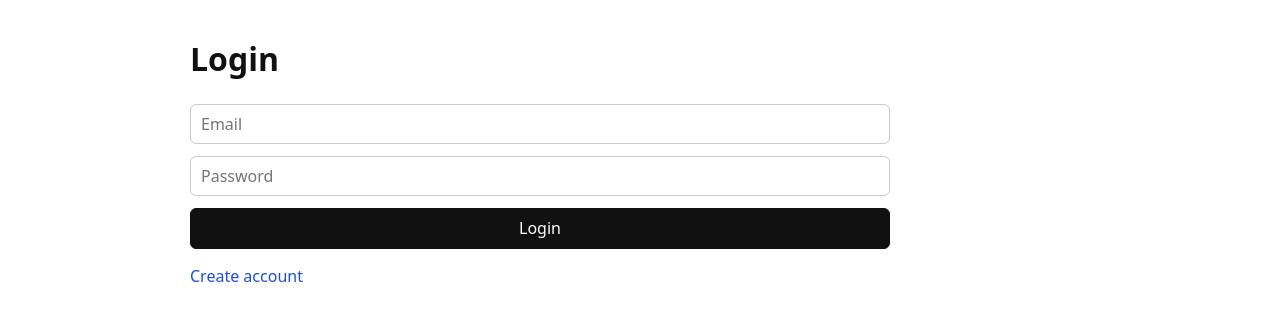
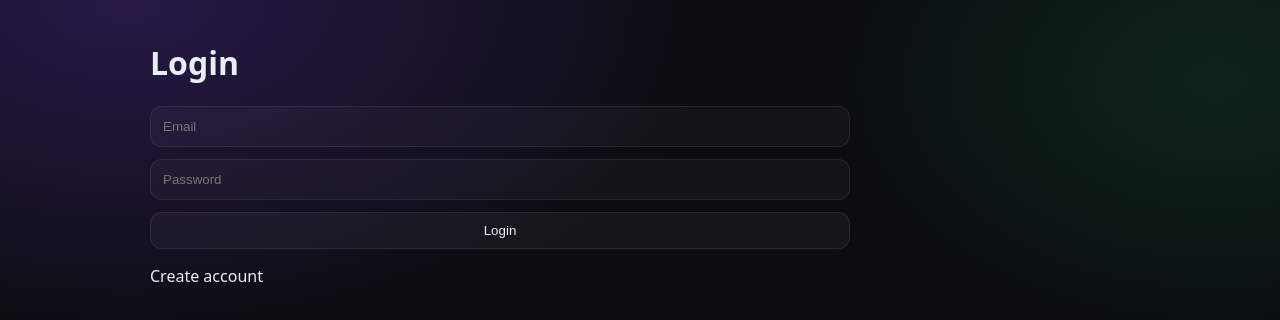
Before and after one commit to vini1237777/TaskTimer, a SvelteKit app: page /auth/login in a window 1280 px wide. Shown: the top 320 px of the page. Built offline with nearby package versions, Linux system fonts and the light colour scheme.

Commit message:
style(ui): add global theme and base components

```diff
--- a/src/app.css
+++ b/src/app.css
@@ -1,67 +1,190 @@
 :root {
-  font-family: system-ui, -apple-system, Segoe UI, Roboto, Arial, sans-serif;
-  line-height: 1.4;
+  --bg: #0b0d10;
+  --card: #12161c;
+  --muted: #9aa4b2;
+  --text: #e8eef6;
+  --line: rgba(255, 255, 255, 0.08);
+  --accent: #7c3aed;
+  --danger: #ef4444;
+  --ok: #22c55e;
+  --shadow: 0 14px 40px rgba(0, 0, 0, 0.35);
+  --r: 14px;
 }
 
+* {
+  box-sizing: border-box;
+}
+html,
+body {
+  height: 100%;
+}
 body {
   margin: 0;
-  background: #fff;
-  color: #111;
+  font-family: ui-sans-serif, system-ui, -apple-system, Segoe UI, Roboto,
+    Helvetica, Arial;
+  background: radial-gradient(
+      1200px 700px at 10% 0%,
+      rgba(124, 58, 237, 0.25),
+      transparent 50%
+    ),
+    radial-gradient(
+      900px 600px at 95% 10%,
+      rgba(34, 197, 94, 0.12),
+      transparent 45%
+    ),
+    var(--bg);
+  color: var(--text);
 }
 
 a {
-  color: #1d4ed8;
+  color: inherit;
   text-decoration: none;
 }
-
 a:hover {
   text-decoration: underline;
 }
 
+.container {
+  width: min(980px, calc(100% - 32px));
+  margin: 0 auto;
+  padding: 20px 0 40px;
+}
+
+.card {
+  background: linear-gradient(
+    180deg,
+    rgba(255, 255, 255, 0.04),
+    rgba(255, 255, 255, 0.02)
+  );
+  border: 1px solid var(--line);
+  border-radius: var(--r);
+  box-shadow: var(--shadow);
+}
+
+.card-pad {
+  padding: 16px;
+}
+
+.h1 {
+  font-size: 28px;
+  letter-spacing: -0.02em;
+  margin: 4px 0 14px;
+}
+.subtle {
+  color: var(--muted);
+  margin: 0 0 18px;
+  line-height: 1.4;
+}
+
+.row {
+  display: flex;
+  gap: 12px;
+  flex-wrap: wrap;
+  align-items: center;
+}
+
+.grid {
+  display: grid;
+  gap: 12px;
+}
+
 input,
-button {
-  font: inherit;
-  padding: 8px 10px;
-  border: 1px solid #ccc;
-  border-radius: 6px;
+select {
+  width: 100%;
+  background: rgba(255, 255, 255, 0.03);
+  border: 1px solid var(--line);
+  color: var(--text);
+  border-radius: 12px;
+  padding: 12px 12px;
+  outline: none;
+}
+input:focus,
+select:focus {
+  border-color: rgba(124, 58, 237, 0.7);
+  box-shadow: 0 0 0 4px rgba(124, 58, 237, 0.16);
 }
 
 button {
+  border: 1px solid var(--line);
+  background: rgba(255, 255, 255, 0.04);
+  color: var(--text);
+  padding: 10px 12px;
+  border-radius: 12px;
   cursor: pointer;
-  background: #111;
-  color: #fff;
-  border-color: #111;
+  transition: transform 0.08s ease, background 0.15s ease,
+    border-color 0.15s ease;
 }
-
+button:hover {
+  background: rgba(255, 255, 255, 0.06);
+}
+button:active {
+  transform: translateY(1px);
+}
 button:disabled {
-  opacity: 0.6;
+  opacity: 0.55;
   cursor: not-allowed;
 }
 
-.container {
-  max-width: 900px;
-  margin: 0 auto;
-  padding: 16px;
+.btn-primary {
+  background: rgba(124, 58, 237, 0.2);
+  border-color: rgba(124, 58, 237, 0.35);
+}
+.btn-primary:hover {
+  background: rgba(124, 58, 237, 0.26);
+}
+.btn-danger {
+  background: rgba(239, 68, 68, 0.14);
+  border-color: rgba(239, 68, 68, 0.25);
+}
+.badge {
+  font-size: 12px;
+  padding: 4px 10px;
+  border-radius: 999px;
+  border: 1px solid var(--line);
+  color: var(--muted);
+}
+.badge.ok {
+  color: #b7f7c8;
+  border-color: rgba(34, 197, 94, 0.35);
+  background: rgba(34, 197, 94, 0.1);
+}
+.badge.warn {
+  color: #fcd9a8;
+  border-color: rgba(245, 158, 11, 0.35);
+  background: rgba(245, 158, 11, 0.1);
 }
 
-nav a {
-  font-weight: 600;
+.nav {
+  position: sticky;
+  top: 0;
+  z-index: 10;
+  backdrop-filter: blur(10px);
+  background: rgba(11, 13, 16, 0.7);
+  border-bottom: 1px solid var(--line);
+}
+.nav-inner {
+  width: min(980px, calc(100% - 32px));
+  margin: 0 auto;
+  display: flex;
+  gap: 16px;
+  align-items: center;
+  padding: 12px 0;
+}
+.nav a {
+  color: var(--muted);
+}
+.nav a.active {
+  color: var(--text);
+  text-decoration: none;
 }
 
-@media (max-width: 640px) {
-  nav {
-    flex-wrap: wrap;
-    gap: 10px;
-  }
-
-  nav > div {
-    margin-left: 0 !important;
-    width: 100%;
-    justify-content: space-between;
-  }
-
-  input,
-  button {
-    width: 95%;
-  }
+.kbd {
+  font-size: 12px;
+  color: var(--muted);
+  border: 1px solid var(--line);
+  padding: 2px 8px;
+  border-radius: 999px;
 }
+.error {
+  color: #ffb4b4;
+}
```
